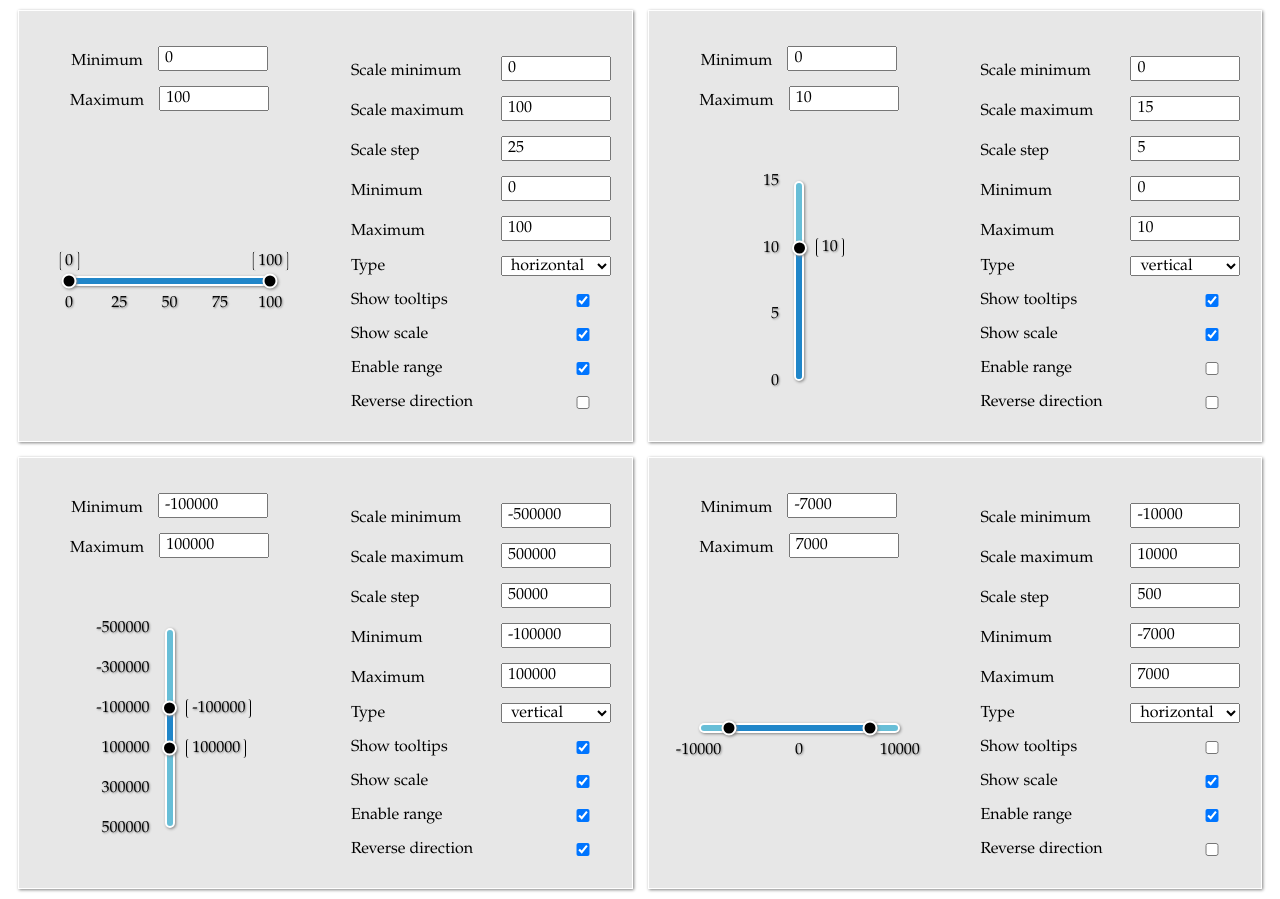
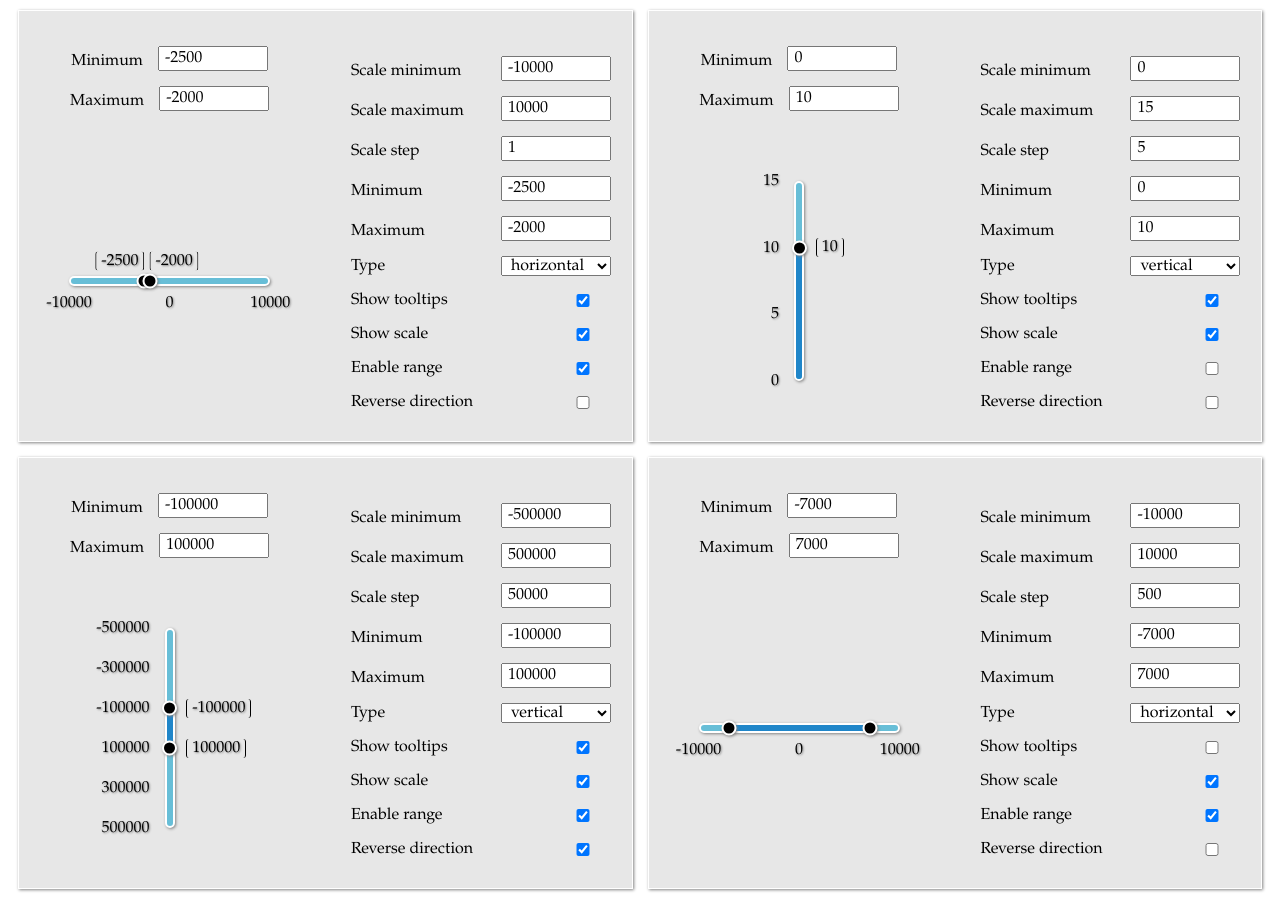
Before and after one commit to Constantine-P/FSD-Frontend-4-task, a website built with webpack: page src/demo-page/index.pug in a window 1280 px wide. Built offline with nearby package versions, Linux system fonts and the light colour scheme.

Commit message:
fix tooltips overlay

```diff
--- a/src/demo-page/index.ts
+++ b/src/demo-page/index.ts
@@ -3,7 +3,18 @@ import '../panel/panel.styl';
 import '../slider-app/SliderJQ';
 import Panel from '../panel/Panel';
 
-const slider1 = $('#slider-1').rangeSlider();
+const slider1 = $('#slider-1').rangeSlider({
+  min: -2500,
+  max: -2000,
+  scaleMin: -10000,
+  scaleMax: 10000,
+  scaleStep: 1,
+  areTooltipsVisible: true,
+  isRange: true,
+  isScaleVisible: true,
+  isReverseDirection: false,
+  type: 'horizontal',
+});
 new Panel(document.querySelector('#panel-11'), slider1);
 new Panel(document.querySelector('#panel-12'), slider1);
 
--- a/src/slider-app/layers/View/HandleView.ts
+++ b/src/slider-app/layers/View/HandleView.ts
@@ -21,6 +21,23 @@ class HandleView extends ElementView {
     this.tooltip.classList.add('hidden');
   }
 
+  public get tooltipSize(): number {
+    return this.tooltip.getBoundingClientRect()[this.size];
+  }
+
+  public set tooltipTranslateValue(value: number | null) {
+    if (value === null && this.tooltip.style.transform === '') {
+      return;
+    }
+    if (value === null) {
+      this.tooltip.style.transform = '';
+      return;
+    }
+    const translate = this.size === 'width' ? 'translateX' : 'translateY';
+    const sign = (this.side === 'top' || this.side === 'left') ? 1 : -1;
+    this.tooltip.style.transform = `${translate}(${(-0.5 + sign * value) * 100}%)`;
+  }
+
   private addTooltip(): void {
     this.tooltip = createElement('tooltip');
     this.tooltip.textContent = '0';
--- a/src/slider-app/layers/View/View.ts
+++ b/src/slider-app/layers/View/View.ts
@@ -83,6 +83,7 @@ class View extends EventEmitter {
 
     const handleWindowResize = (): void => {
       this.updateScale();
+      this.alignTooltips();
     };
 
     this.scale.on('scaleMouseDown', handleScaleMouseDown);
@@ -107,6 +108,7 @@ class View extends EventEmitter {
     this.alignElementsVisibility();
     this.updateElementsSideAndSize();
     this.updateElementsByModel();
+    this.alignTooltips();
   }
 
   public updateScale(): void {
@@ -181,6 +183,23 @@ class View extends EventEmitter {
       this.emit('change', 'max');
     }
   }
+
+  private alignTooltips(): void {
+    const scaleSize = Number(this.scale.element.getBoundingClientRect()[this.size]);
+    const distanceBetweenHandles = (this.model.maxHandlePosition - this.model.minHandlePosition)
+      * scaleSize;
+    const tooltipValueSize = (this.minHandle.tooltipSize + this.maxHandle.tooltipSize) * 0.5;
+    const gap = 0.1;
+    const overlayValue = (distanceBetweenHandles - tooltipValueSize) / tooltipValueSize - gap;
+
+    if (overlayValue < 0) {
+      this.minHandle.tooltipTranslateValue = overlayValue / 2;
+      this.maxHandle.tooltipTranslateValue = -overlayValue / 2;
+    } else {
+      this.minHandle.tooltipTranslateValue = null;
+      this.maxHandle.tooltipTranslateValue = null;
+    }
+  }
 }
 
 export default View;
--- a/src/slider-app/resources/styles/styles.styl
+++ b/src/slider-app/resources/styles/styles.styl
@@ -68,7 +68,6 @@
     border-radius 3px
     padding-right 5px
     padding-left 5px
-    transition 300ms
 
   .hidden
     display none !important
```
